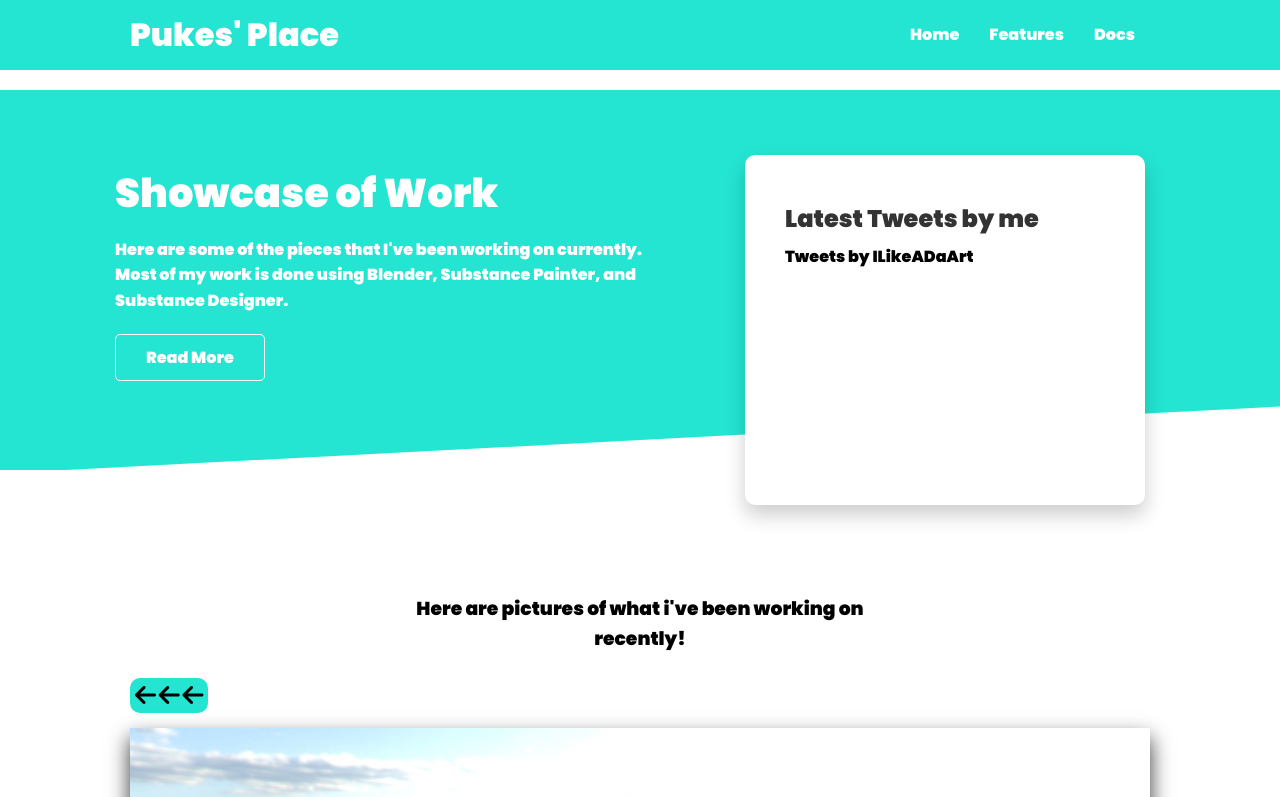
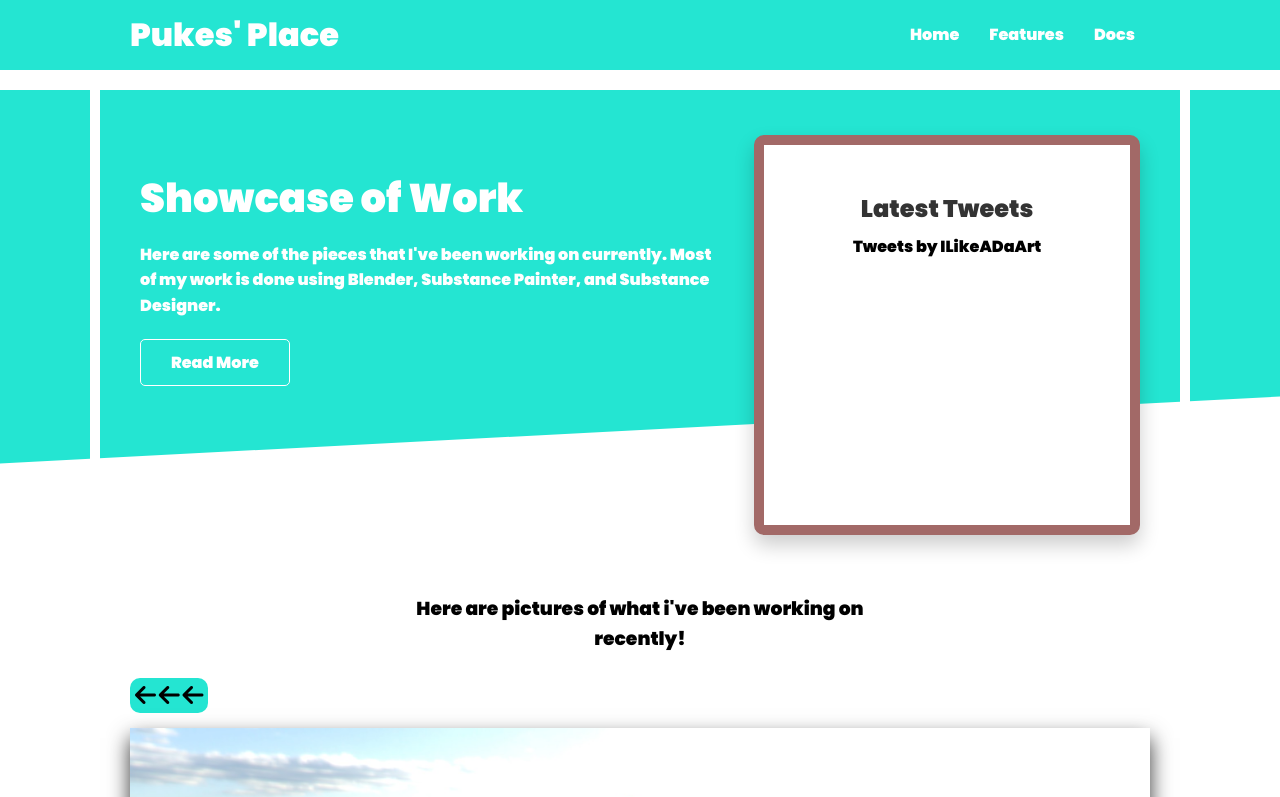
Before and after one commit to TheNameIsMatt/Website, a plain HTML site: page index.html in a window 1280 px wide. Shown: the top 797 px of the page. Drawn offline with Linux system fonts and the light colour scheme; a web font is replaced by a local one.

Commit message:
Added white bar columns and tweet window converted to scroll

```diff
--- a/css/style.css
+++ b/css/style.css
@@ -111,6 +111,9 @@ img {
     overflow: visible;
     grid-template-columns: 55% 45%;
     gap: 30px;
+    display: flex;
+    padding-top: 10px;
+    border: 10px #fff solid;
 }
 
 .showcase-text {
@@ -120,17 +123,20 @@ img {
 .showcase-form {
     position: relative;
     top: 60px;
-    height: 350px;
-    width: 400px;
+    height: 400px;
+    width: 700px;
     padding: 40px;
     /* Z-index is basically a sorting system of what should be on top and visible of others. */
     z-index: 100;
     justify-self: flex-end;
     animation: slideInFromRight 1s ease;
+    overflow: scroll;
 }
 
-.showcase-form .form-control {
-    margin: 30px 0;
+.showcase .card{
+    border: 10px var(--Accent-colour) solid;
+    text-align: center;
+    margin: 0;
 }
 
 .showcase-form input[Type='text'],
@@ -150,7 +156,7 @@ img {
 .showcase::after{
     content: '';
     position: absolute;
-    height: 100px;
+    height: 110px;
     bottom: -70px;
     right: 0;
     left: 0;
--- a/index.html
+++ b/index.html
@@ -38,7 +38,7 @@
                 <a href="Features.html" class="btn btn-outline">Read More</a>
             </div>
             <div class="showcase-form card">
-                <h2>Latest Tweets by me</h2>
+                <h2>Latest Tweets</h2>
                 <form>
                     <a class="twitter-timeline" href="https://twitter.com/ILikeADaArt?ref_src=twsrc%5Etfw">Tweets by ILikeADaArt</a> <script async src="https://platform.twitter.com/widgets.js" charset="utf-8"></script>
                 </form>
```
